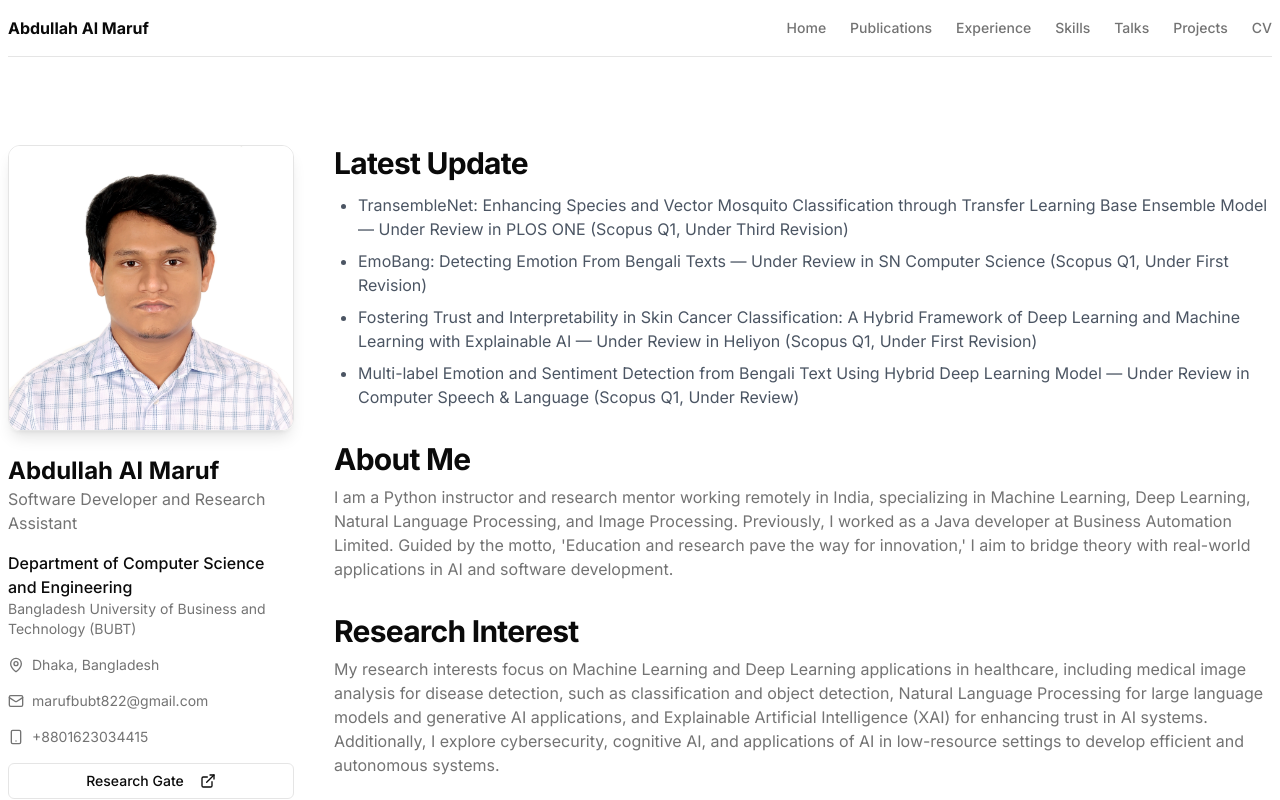
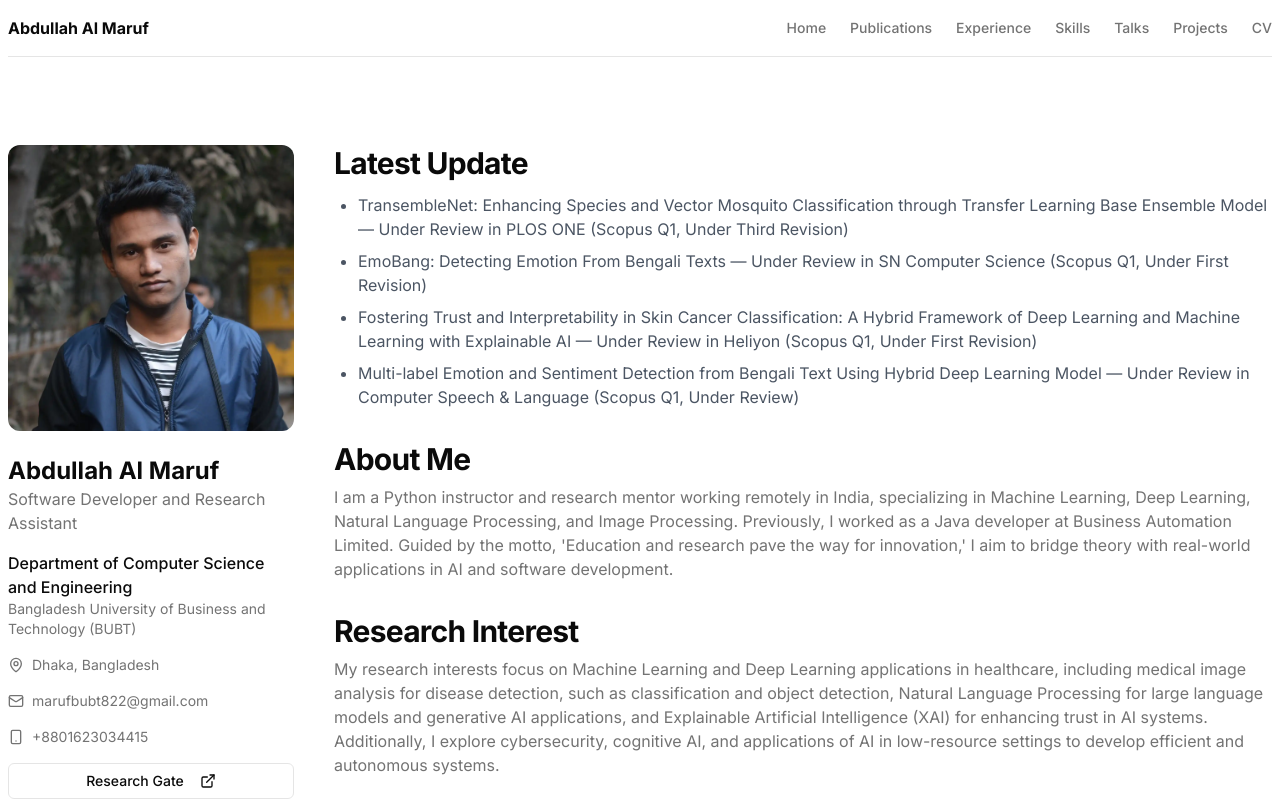
Before and after one commit to VA4MDS/Conference-Website, a Next.js app: page / in a window 1280 px wide. Shown: the top 800 px of the page. Built offline with nearby package versions, Linux system fonts and the light colour scheme.

Commit message:
Revert "update profile image"
This reverts commit c9c20877a097e3d200e725267ab2b682e6f2fb53.

```diff
--- a/src/components/pages/home/profile-preview.tsx
+++ b/src/components/pages/home/profile-preview.tsx
@@ -11,11 +11,11 @@ export default function ProfilePreview() {
     infoValues;
   return (
     <aside className='w-full flex flex-col gap-6 lg:sticky top-24 h-fit'>
-      <div className='relative aspect-square overflow-hidden rounded-xl shadow-lg border'>
+      <div className='relative aspect-square overflow-hidden rounded-xl'>
         <Image
           src='/images/abdullah-al-maruf.webp'
           alt='Profile picture'
-          className='object-cover object-top '
+          className='object-cover'
           fill
           priority
         />
```
Also changed, not shown: public/images/abdullah-al-maruf.jpg (added), public/images/abdullah-al-maruf.webp.
